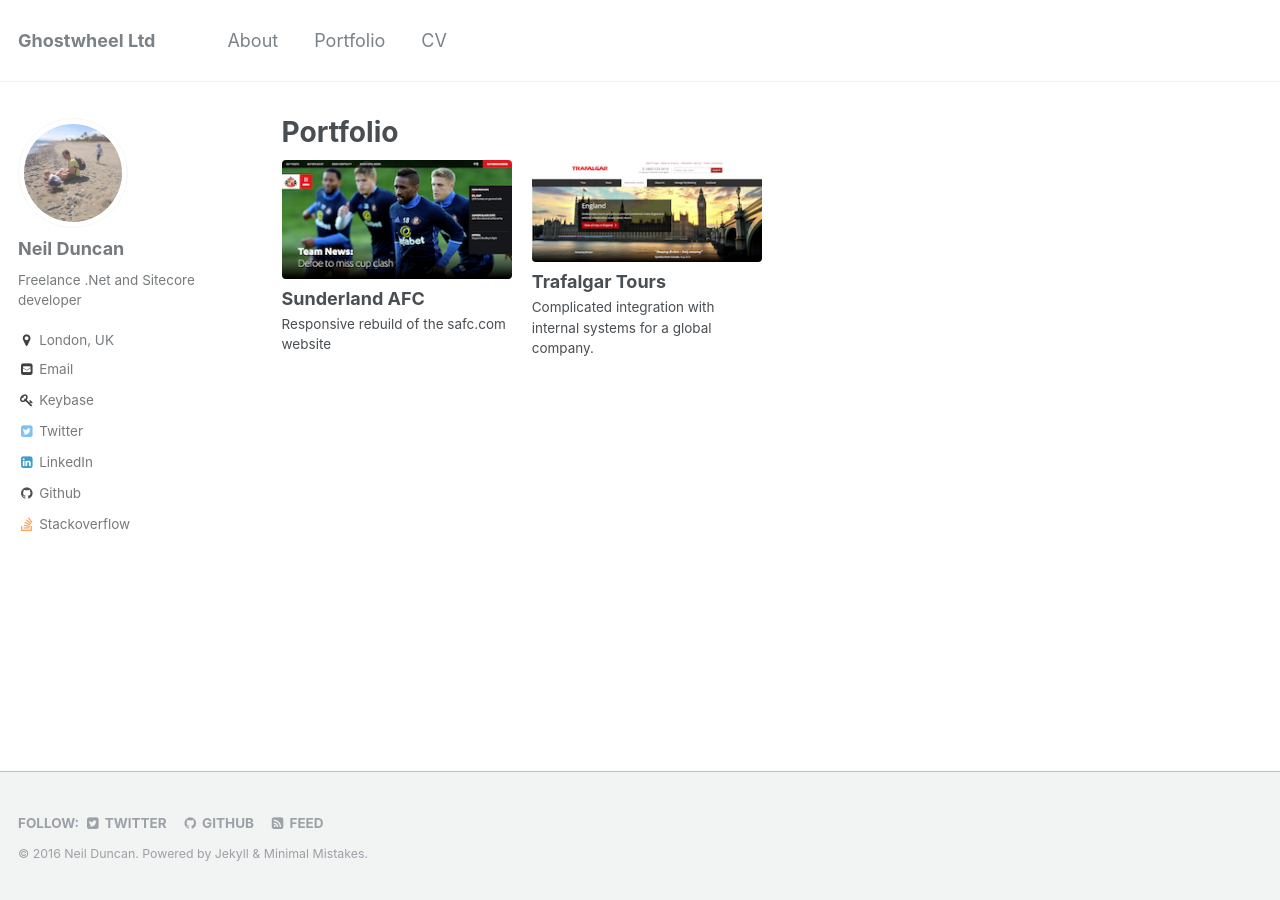
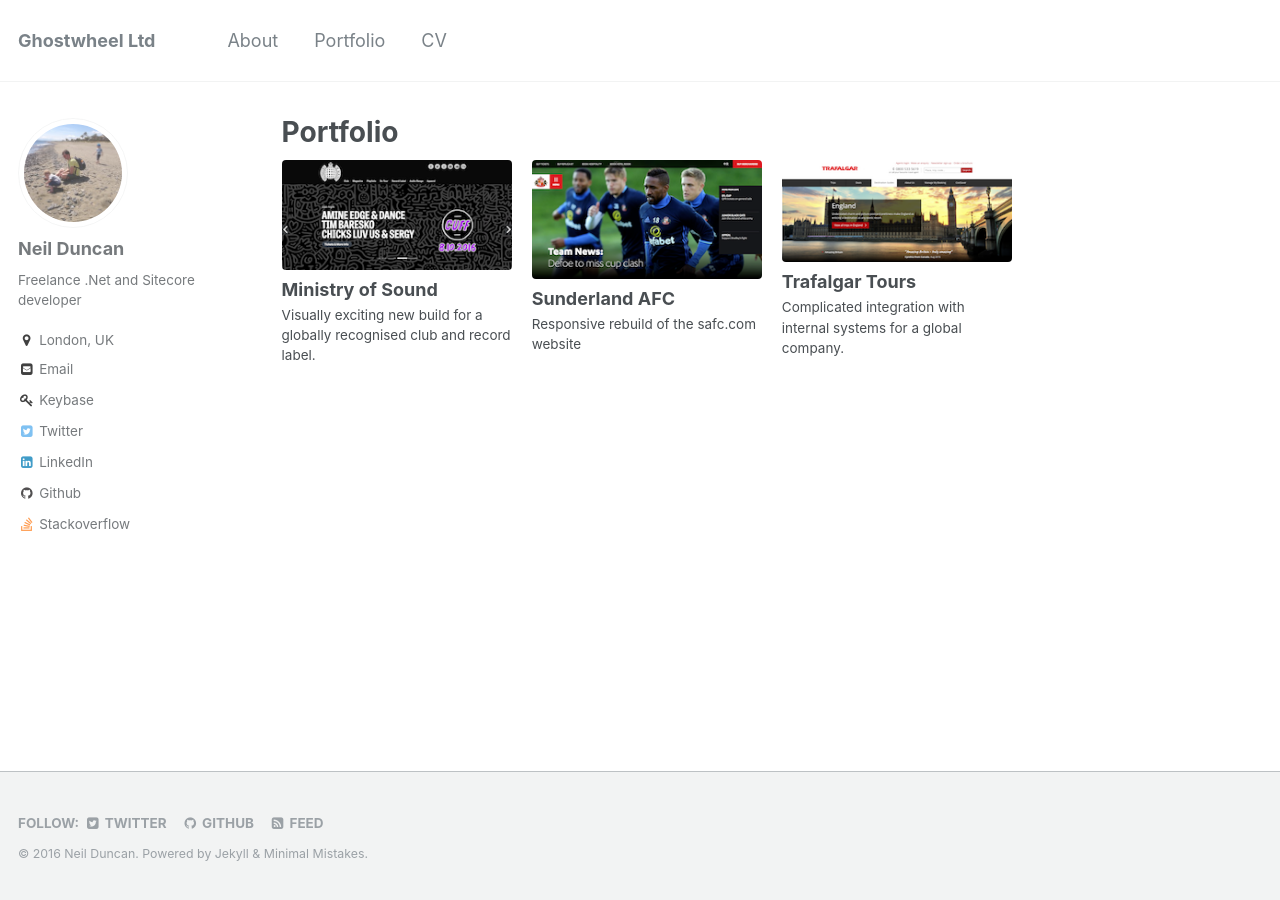
Before and after one commit to neilduncan/neilduncan.github.io, a Jekyll site: the page built from _pages/portfolio-archive.md, in a window 1280 px wide. Built offline with Jekyll 4.4.1, drawn with Linux system fonts in a browser that asks for light colours; part of the change alters nothing that is shown.

Commit message:
MOS in portfolio

```diff
--- a/_config.yml
+++ b/_config.yml
@@ -11,7 +11,7 @@ title                    : "Ghostwheel Ltd"
 title_separator          : "-"
 name                     : "Neil Duncan"
 description              : "An amazing website."
-url                      : # http://localhost:4000
+url                      :  http://localhost:4000
 baseurl                  : # the subpath of your site, e.g. "/blog"
 repository               : # GitHub username/repo-name e.g. "mmistakes/minimal-mistakes"
 teaser                   : # filename of teaser fallback teaser image placed in /images/, .e.g. "500x300.png"
--- /dev/null
+++ b/_portfolio/ministry-of-sound.md
@@ -0,0 +1,21 @@
+---
+title: "Ministry of Sound"
+excerpt: "Visually exciting new build for a globally recognised club and record label."
+header:
+  image: portfolio/mos-header.png
+  teaser: portfolio/mos-thumbnail.png
+sidebar:
+  - title: "Role"
+    image: portfolio/mos-logo.png
+    image_alt: "Ministry of Sound"
+    text: "Lead Developer"
+  - title: "Responsibilities"
+    text: "Leading a development team. Writing code. Working with external design agency."
+---
+
+A fresh Sitecore 7 build for a globally recognised club and record label. This was a complicated site, with many different sections including
+
+ - E-commerce for music releases on the record label. This needed to be able to cope with sales on phyiscal disks, iTunes, Google Play and Amazon. All of these needed to be region aware, due to the complicated requirements around music licencing.
+ - Ticketing. The club sells tickets via the website, which required us to build a shopping basket, and integrate with third party payment systems.
+ - Event calendar. The club hosts events year round, and needed a way to promote their upcoming calendar.
+ - Streaming music. The most popular pages on the site are the ones where you can listen to a variety of streamed music. There was the requirement to cope with both live DJ sets, as well as maintain an archive of old shows.
```
Also changed, not shown: images/portfolio/mos-header.png (added), images/portfolio/mos-logo.png (added), images/portfolio/mos-thumbnail.png (added).
